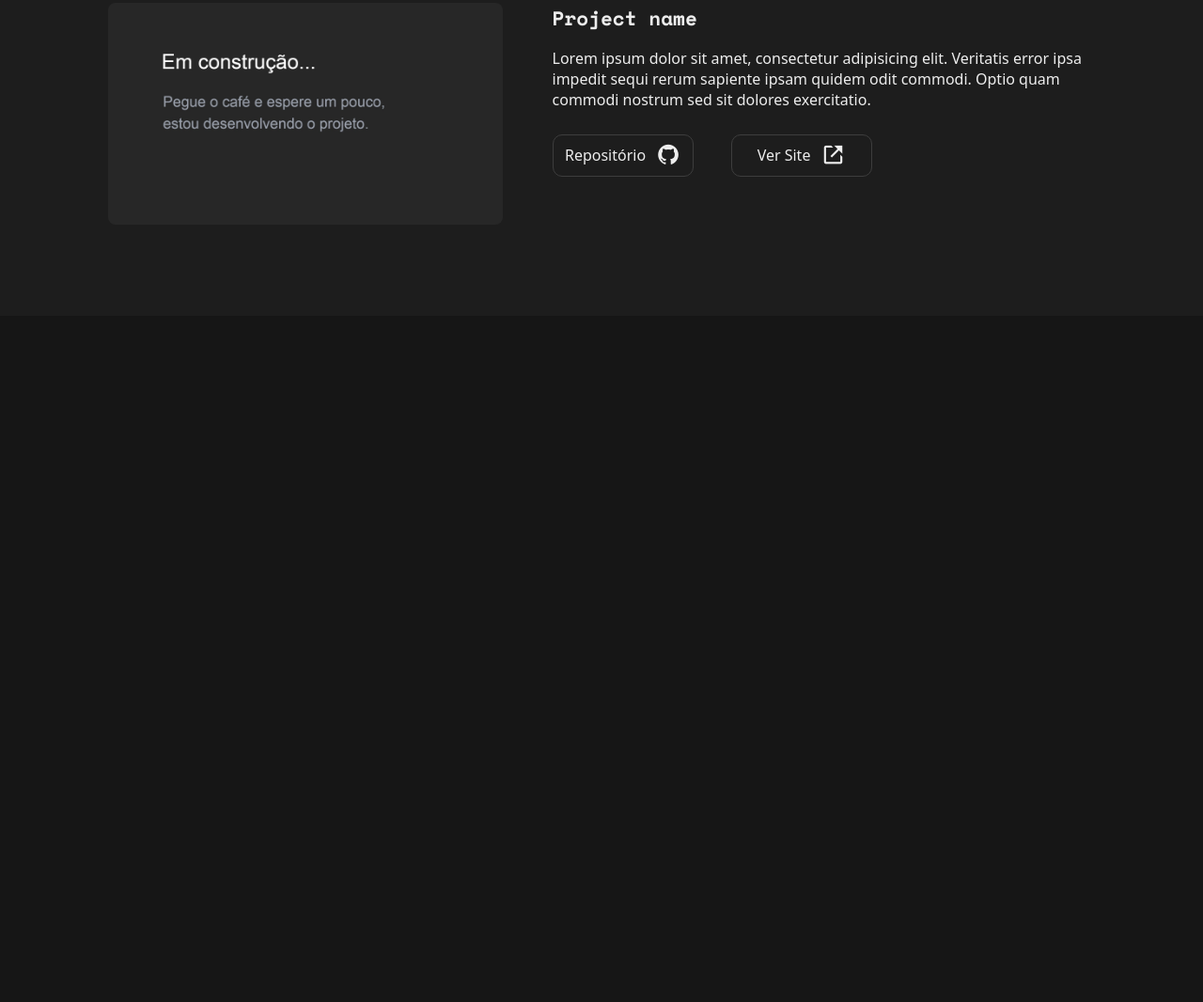
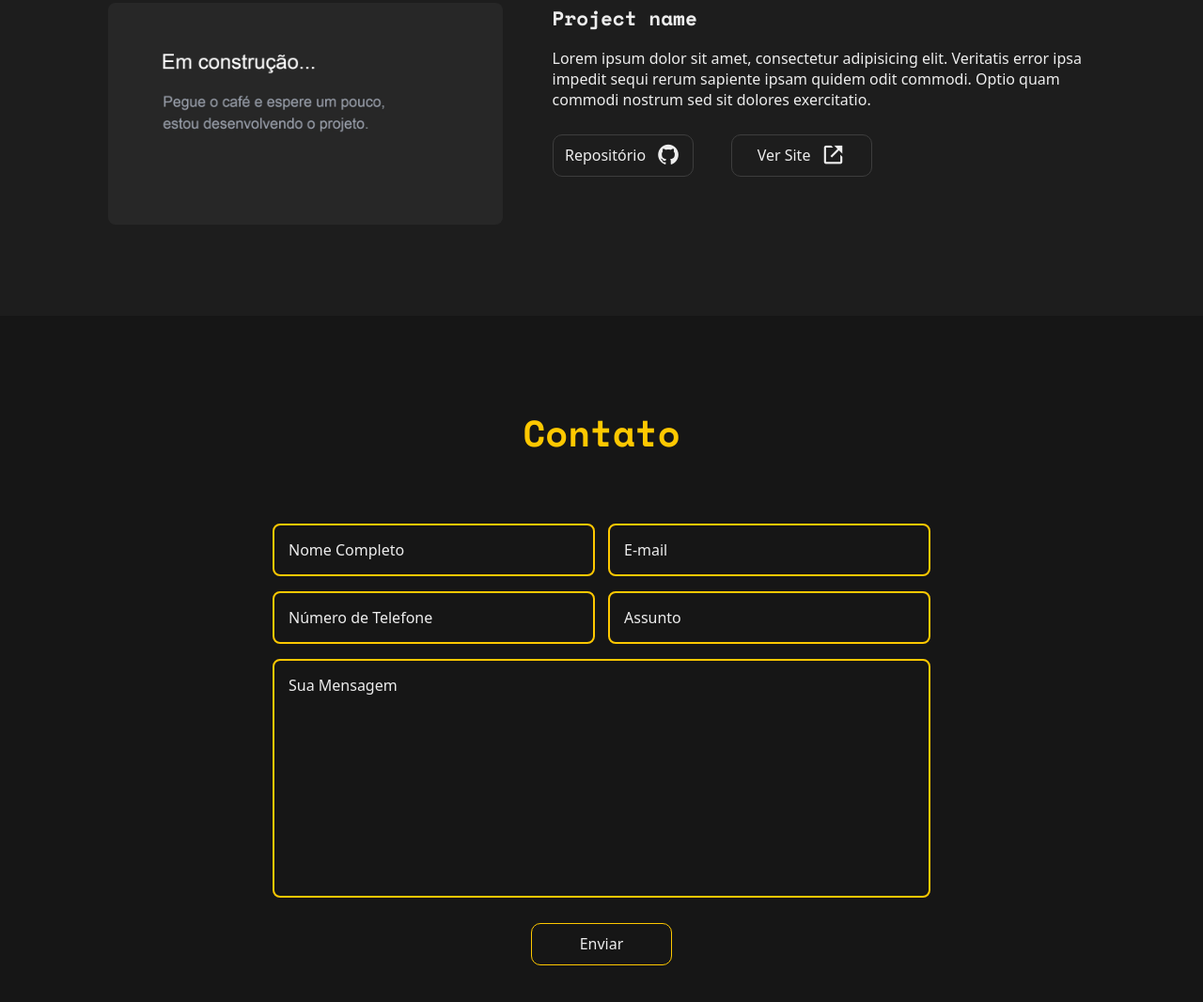
Before and after one commit to felipekauan1/portfolio, a plain HTML site: page index.html in a window 1280 px wide. Shown: the part 3240-4306 px from the top of the page at 94% size. Before the commit the page ends 3576 px from the top, so only its background shows below. Drawn offline with nearby package versions, Linux system fonts and the light colour scheme.

Commit message:
I created the contact section

```diff
--- a/index.html
+++ b/index.html
@@ -184,5 +184,53 @@
             </div>
         </div>
     </section>
+
+    <!-- contact section -->
+    <section class="contact" id="contact">
+        <div class="contact-container">
+            <h2 class="sub-title">Contato</h2>
+            <div class="contact-content">
+                <!-- form -->
+                <form action="#">
+                    <!-- input box -->
+                    <div class="input-box">
+                        <div class="input-field">
+                            <input type="text" placeholder="Nome Completo" required>
+                            <span class="focus"></span>
+                        </div>
+
+                        <div class="input-field">
+                            <input type="email" placeholder="E-mail" required>
+                            <span class="focus"></span>
+                        </div>
+                    </div>
+
+                    <!-- input box -->
+                    <div class="input-box">
+                        <div class="input-field">
+                            <input type="number" placeholder="Número de Telefone" required>
+                            <span class="focus"></span>
+                        </div>
+
+                        <div class="input-field">
+                            <input type="text" placeholder="Assunto" required>
+                            <span class="focus"></span>
+                        </div>
+                    </div>
+
+                    <!-- text area field -->
+                    <div class="textarea-field">
+                        <textarea cols="30" rows="10" placeholder="Sua Mensagem" required></textarea>
+                        <span class="focus"></span>
+                    </div>
+
+                    <!-- btn box -->
+                    <div class="btn-box">
+                        <button type="submit" class="btn">Enviar</button>
+                    </div>
+                </form>
+            </div>
+        </div>
+    </section>
 </body>
 </html>
--- a/styles/style.css
+++ b/styles/style.css
@@ -285,3 +285,65 @@ section {
     width: 100%;
     border-radius: .8rem;
 }
+
+.contact-container {
+    width: 100%;
+    height: 100vh;
+    padding: 9% 0;
+}
+
+.contact-content form {
+    max-width: 70rem;
+    margin: 0 auto;
+    text-align: center;
+}
+
+.contact-content form .input-box {
+    position: relative;
+    display: flex;
+    justify-content: space-between;
+    flex-wrap: wrap;
+}
+
+.contact-content form .input-box .input-field {
+    position: relative;
+    width: 49%;
+    margin: .8rem 0;
+}
+
+.contact-content form .input-box .input-field input,
+.contact-content form .textarea-field textarea {
+    width: 100%;
+    height: 100%;
+    padding: 1.5rem;
+    font-size: 1.6rem;
+    color: var(--text-color);
+    background: transparent;
+    border-radius: .8rem;
+    border: .2rem solid var(--main-color);
+}
+
+.contact-content form .input-box .input-field input::placeholder,
+.contact-content form .textarea-field textarea::placeholder {
+    color: var(--text-color);
+}
+
+.contact-content form .textarea-field {
+    position: relative;
+    margin: .8rem 0 2.7rem;
+    display: flex;
+}
+
+.contact-content form .textarea-field textarea {
+    resize: none;
+}
+
+.contact-content form .btn-box {
+    width: 15rem;
+    margin: 0 auto;
+}
+
+.contact-content form .btn-box .btn {
+    background: transparent;
+    cursor: pointer;
+}
```
